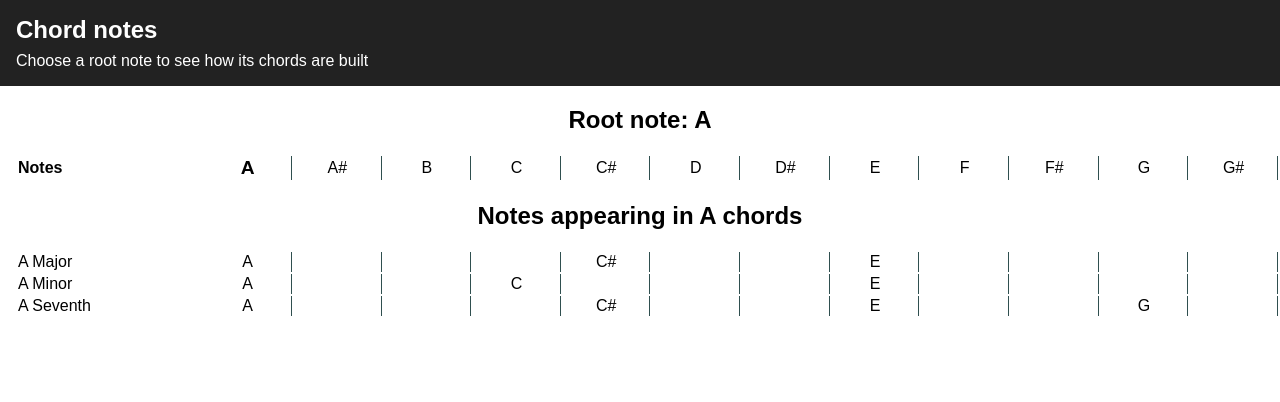
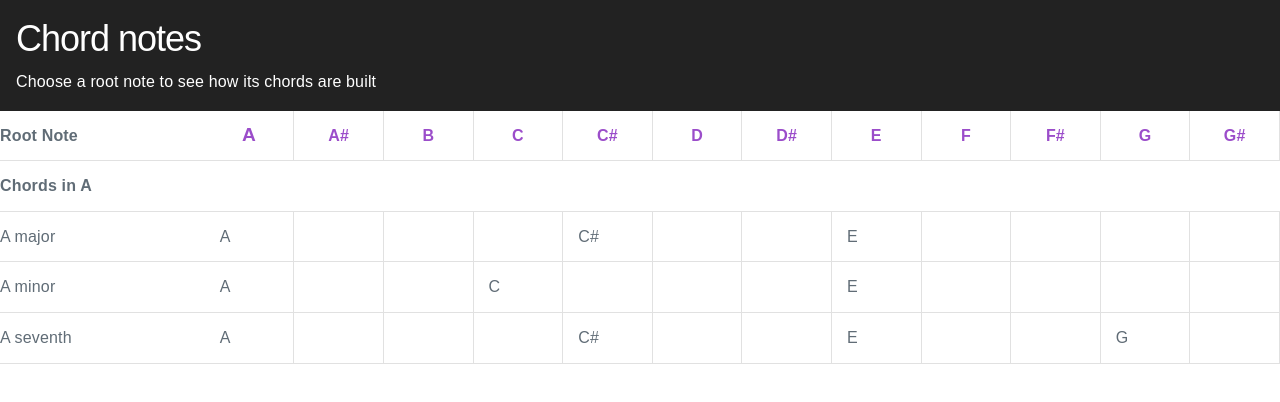
Before and after one commit to m-allanson/chord-notes, a React (Create React App) app: page / in a window 1280 px wide. Shown: the top 402 px of the page. Built offline with nearby package versions, Linux system fonts and the light colour scheme.

Commit message:
Less bad design
- Use a minimal CSS framework for default styles
- Use one big table so everything aligns correctly
- Remove some clutter from the page

```diff
--- a/package.json
+++ b/package.json
@@ -4,6 +4,8 @@
   "private": true,
   "homepage": "https://m-allanson.github.io/chord-notes",
   "dependencies": {
+    "milligram": "^1.3.0",
+    "normalize.css": "^6.0.0",
     "react": "^15.4.2",
     "react-dom": "^15.4.2"
   },
--- a/src/Chords/index.css
+++ b/src/Chords/index.css
@@ -1,32 +1,28 @@
-.Col1 {
-  text-align: left;
-  padding-left: 16px;
+.ChordsCol1 {
   text-transform: capitalize;
 }
 
-.ChordTable {
-  width: 100%;
+
+.ChordsItemNote {
+  border-right: 1px solid #e1e1e1;
 }
 
-.ChordNote {
-  border-right: 1px solid darkslategray;
+.ChordsOctaveNote {
+  border-right: 1px solid #e1e1e1;
+  padding: 0 !important;
+  text-align: center;
 }
 
-.OctaveNote {
-  font-weight: normal;
-  border-right: 1px solid darkslategray;
-}
-
-.OctaveNote0 {
+.ChordsOctaveNote0 {
   font-weight: bold;
   font-size: 120%;
 }
 
-.OctaveNoteInner {
+.ChordsOctaveNoteInner {
   display: block;
 }
 
-.OctaveNoteInner:hover {
+.ChordsOctaveNoteInner:hover {
   cursor: pointer;
   opacity: 0.6;
 }
--- a/src/Chords/index.js
+++ b/src/Chords/index.js
@@ -11,9 +11,8 @@ const Chords = ({
 }) => {
   const rootName = noteNames.get(root)
   return (
-    <div>
-      <h2>Root note: {rootName}</h2>
-      <table className="ChordTable">
+    <div className="Chords">
+      <table className="ChordsTable">
         <colgroup>
           <col span="1" style={{ width: '16%' }} />
           <col span="1" style={{ width: '7%' }} />
@@ -29,13 +28,13 @@ const Chords = ({
           <col span="1" style={{ width: '7%' }} />
           <col span="1" style={{ width: '7%' }} />
         </colgroup>
-        <tbody className="ChordTableHead">
-          <tr className="Octave">
-            <th className="Col1">Notes</th>
+        <tbody className="ChordsTableHead">
+          <tr className="ChordsOctave">
+            <th className="ChordsCol1">Root note</th>
           {
             octave.map((note, i) => (
-              <th className={`OctaveNote OctaveNote${i}`} key={i}>
-                <a className="OctaveNoteInner" onClick={() => onNoteClick(note)}>
+              <th className={`ChordsOctaveNote ChordsOctaveNote${i}`} key={i}>
+                <a className="ChordsOctaveNoteInner" onClick={() => onNoteClick(note)}>
                   {noteNames.get(note)}
                 </a>
               </th>
@@ -43,10 +42,11 @@ const Chords = ({
           }
           </tr>
         </tbody>
-      </table>
-      <h2>Notes appearing in {rootName} chords</h2>
-
-      <table className="ChordTable">
+        <tbody>
+          <tr>
+            <th colSpan={13}>Chords in {rootName}</th>
+          </tr>
+        </tbody>
         <colgroup>
           <col span="1" style={{ width: '16%' }} />
           <col span="1" style={{ width: '7%' }} />
@@ -66,13 +66,13 @@ const Chords = ({
         {
           [...chords]
             .map(([chordType, notes]) => (
-              <tr className="Chord" key={chordType}>
+              <tr className="ChordsItem" key={chordType}>
                 <td className="Col1">
                   {rootName} {chordType}
                 </td>
                 {
                   [...notes].map((note, i) => (
-                    <td key={i} className="ChordNote" >
+                    <td key={i} className="ChordsItemNote" >
                       {noteNames.get(note) || ''}
                     </td>
                   ))
--- a/src/index.js
+++ b/src/index.js
@@ -1,6 +1,9 @@
 import React from 'react';
 import ReactDOM from 'react-dom';
 import App from './App';
+
+import 'normalize.css'
+import 'milligram/dist/milligram.min.css'
 import './index.css';
 
 ReactDOM.render(
```
Also changed, not shown: 1 other file (tests, documents, lock files or other folders).
